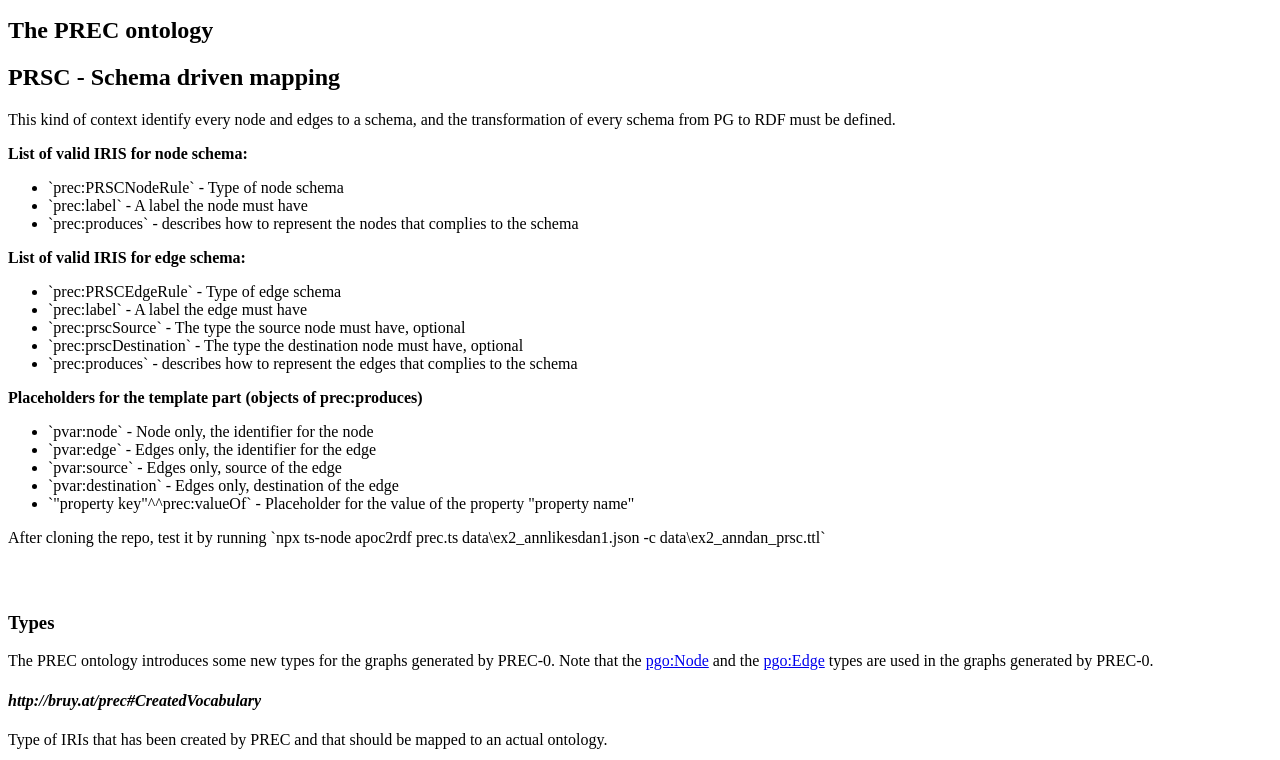
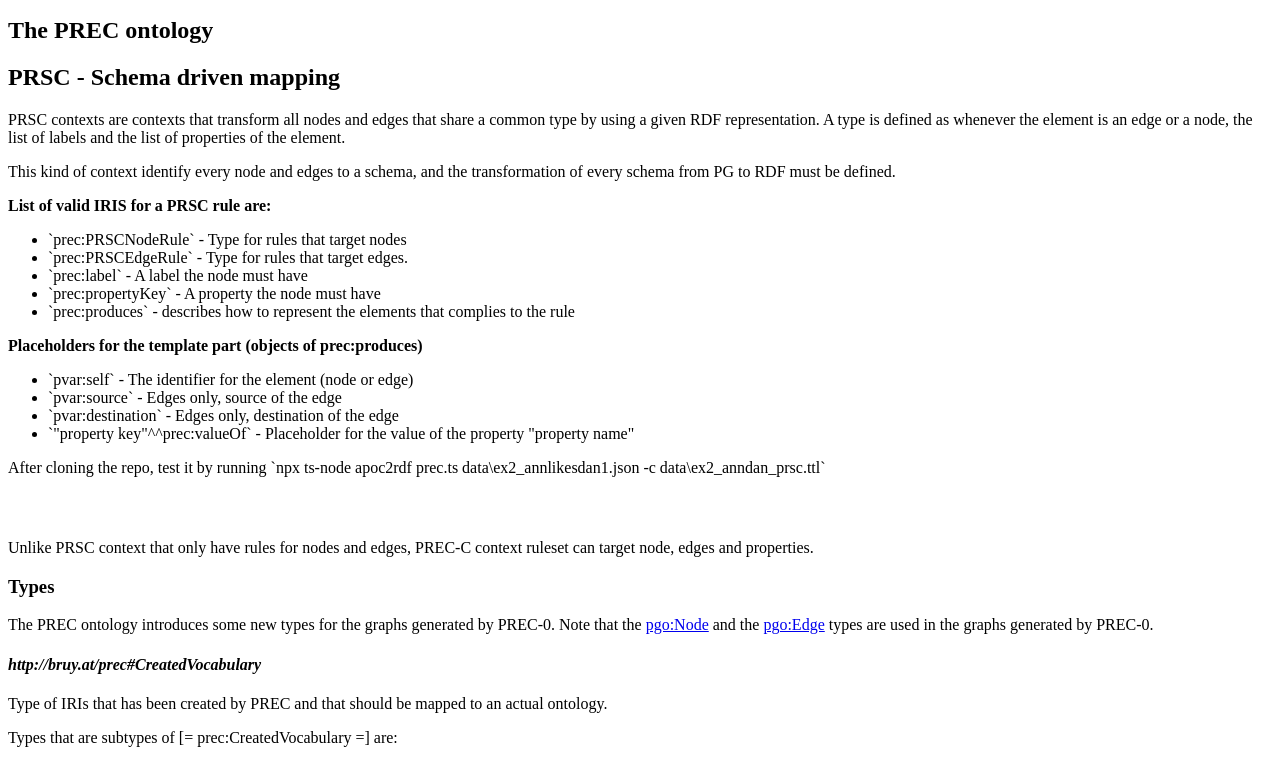
Before and after one commit to BruJu/PREC, a website: page docs/index.html in a window 1280 px wide. Shown: the part 1875-2635 px from the top of the page. Drawn offline with Linux system fonts and the light colour scheme.

Commit message:
remove prscSource and prscDestination from documentation as it has been unimplemented

```diff
--- a/docs/index.html
+++ b/docs/index.html
@@ -295,13 +295,13 @@
       <section>
         <h2>PRSC - Schema driven mapping</h3>
 
-          <!--
-        <p>
-          So far, the context maps individually edges, nodes and properties and
-          PREC-C manages for you the interaction between them. It is
-          possible to use another type of context: schema driven contexts.
-        </p>
-        -->
+          <p>
+            PRSC contexts are contexts that transform all nodes and edges that
+            share a common type by using a given RDF representation.
+            A type is defined as whenever the element is an edge or a node,
+            the list of labels and the list of properties of the element.
+          </p>
+
 
         <p>
           This kind of context identify every node and edges to a schema, and the
@@ -316,26 +316,18 @@
         </p>
       -->
 
-        <strong>List of valid IRIS for node schema:</strong>
+        <strong>List of valid IRIS for a PRSC rule are:</strong>
         <ul>
-          <li>`prec:PRSCNodeRule` - Type of node schema</li>
+          <li>`prec:PRSCNodeRule` - Type for rules that target nodes</li>
+          <li>`prec:PRSCEdgeRule` - Type for rules that target edges.</li>
           <li>`prec:label` - A label the node must have</li>
-          <li>`prec:produces` - describes how to represent the nodes that complies to the schema</li>
-        </ul>
-
-        <strong>List of valid IRIS for edge schema:</strong>
-        <ul>
-          <li>`prec:PRSCEdgeRule` - Type of edge schema</li>
-          <li>`prec:label` - A label the edge must have</li>
-          <li>`prec:prscSource` - The type the source node must have, optional</li>
-          <li>`prec:prscDestination` - The type the destination node must have, optional</li>
-          <li>`prec:produces` - describes how to represent the edges that complies to the schema</li>
+          <li>`prec:propertyKey` - A property the node must have</li>
+          <li>`prec:produces` - describes how to represent the elements that complies to the rule</li>
         </ul>
 
         <strong>Placeholders for the template part (objects of prec:produces)</strong>
         <ul>
-          <li>`pvar:node` - Node only, the identifier for the node</li>
-          <li>`pvar:edge` - Edges only, the identifier for the edge</li>
+          <li>`pvar:self` - The identifier for the element (node or edge)</li>
           <li>`pvar:source` - Edges only, source of the edge</li>
           <li>`pvar:destination` - Edges only, destination of the edge</li>
           <li>`"property key"^^prec:valueOf` - Placeholder for the value of the property "property name"</li>
@@ -367,8 +359,6 @@
 
               ex:LovesForm a prec:PRSCEdgeRule ;
                 prec:label "Likes" ;
-                prec:prscSource      ex:PersonForm ;
-                prec:prscDestination ex:PersonForm ;
                 prec:produces << pvar:source ex:loves pvar:destination >> .
             -->
           </pre>
@@ -376,6 +366,12 @@
         </aside>
       </section>
 
+
+
+        <p>
+          Unlike PRSC context that only have rules for nodes and edges, PREC-C
+          context ruleset can target node, edges and properties.
+        </p>
 
       <section>
         <h3>Types</h3>
@@ -454,10 +450,10 @@
       <section>
         <h3>Reserved IRIs</h4>
 
-        <p>IRIs in the `prec` namespace are reserved for the ontology (obviously).</p>
+        <p>IRIs in the `prec` namespace are reserved for the ontology.</p>
 
         <p><a href="https://github.com/BruJu/PREC/">The default implementation</a>
-          reserves for itself the IRIs prefixed with `_` and `__`.  Therefore,
+          reserves for itself the IRIs prefixed with `_` and `__`. Therefore,
           as they are reserved for implementation, using them in a context
           results in undefined behaviour.</p>
       </section>
```
Also changed, not shown: test/prec_impl/prsc.test.ts (+3 -13 lines), 2 other files.
